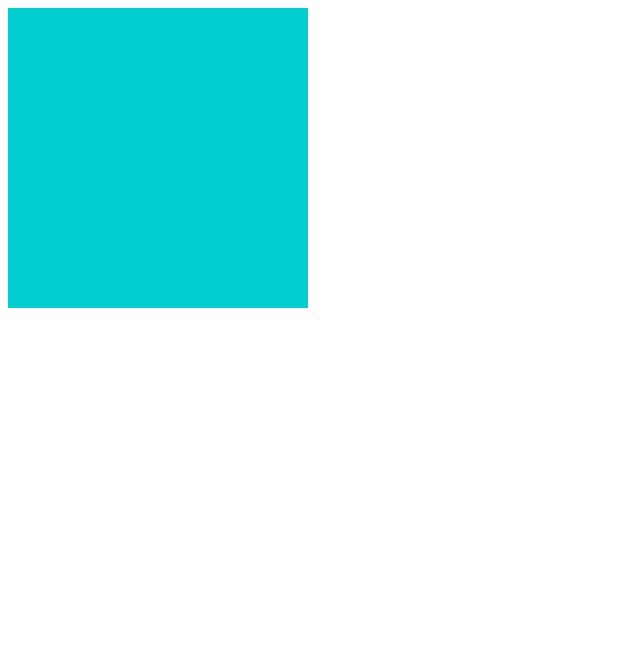
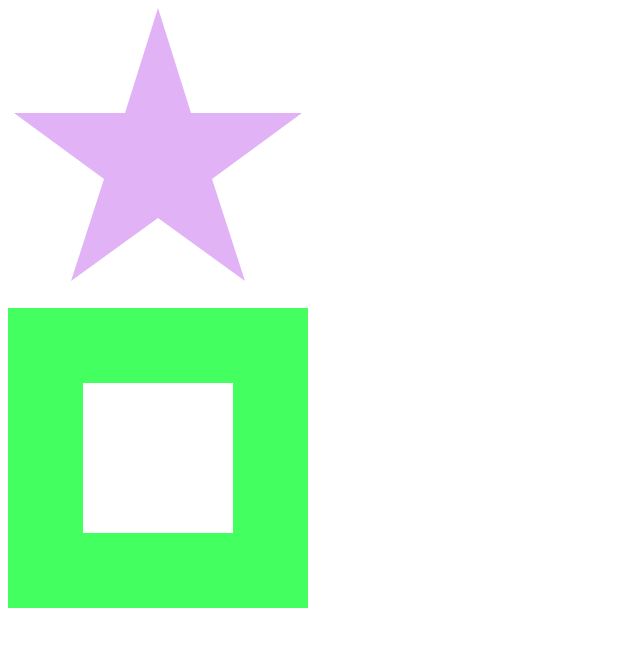
Before and after one commit to Malinka2021/myFirstCSS-grid, a plain HTML site: page index.html in a window 1280 px wide. Shown: the whole page, without its empty margins (0-640 px from the left). Drawn offline with Linux system fonts and the light colour scheme.

Commit message:
main added with gallety sub cont

```diff
--- a/css/style.css
+++ b/css/style.css
@@ -1,5 +1,17 @@
-.container {
-    background-color: darkturquoise;
+.star {
+    background-color: #e1b3f6;
     width: 300px;
     height: 300px;
+    clip-path: polygon(50% 0%, 61% 35%, 98% 35%, 68% 57%, 79% 91%, 50% 70%, 21% 91%, 32% 57%, 2% 35%, 39% 35%);
 }
+.frame {
+    background-color: #44ff60;
+    width: 300px;
+    height: 300px;
+    clip-path: polygon(0% 0%, 0% 100%, 25% 100%, 25% 25%, 75% 25%, 75% 75%, 25% 75%, 25% 100%, 100% 100%, 100% 0%);
+}
+
+.container {
+
+
+}
--- a/index.html
+++ b/index.html
@@ -7,6 +7,31 @@
     <link rel="stylesheet" href="css/style.css">
 </head>
 <body>
-    <div class="container"></div>
+    <div class="container">
+        <div class="header">
+            <div class="star"></div>
+        </div>
+
+        <div class="main">
+            <div class="myworks">
+                <div class="frame"></div>
+            </div>
+        </div>
+
+
+
+
+
+
+
+
+
+    </div>
+
+
+
+
+
+
 </body>
 </html>
```
